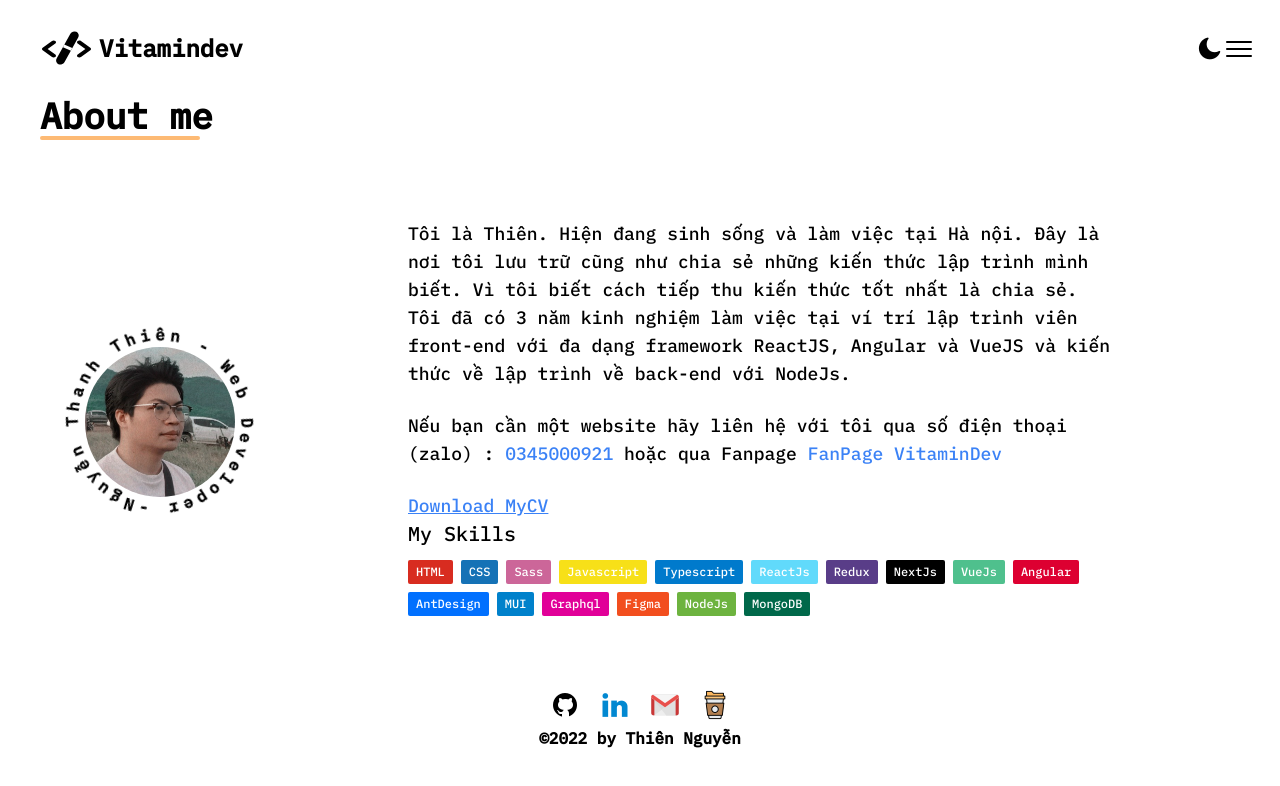
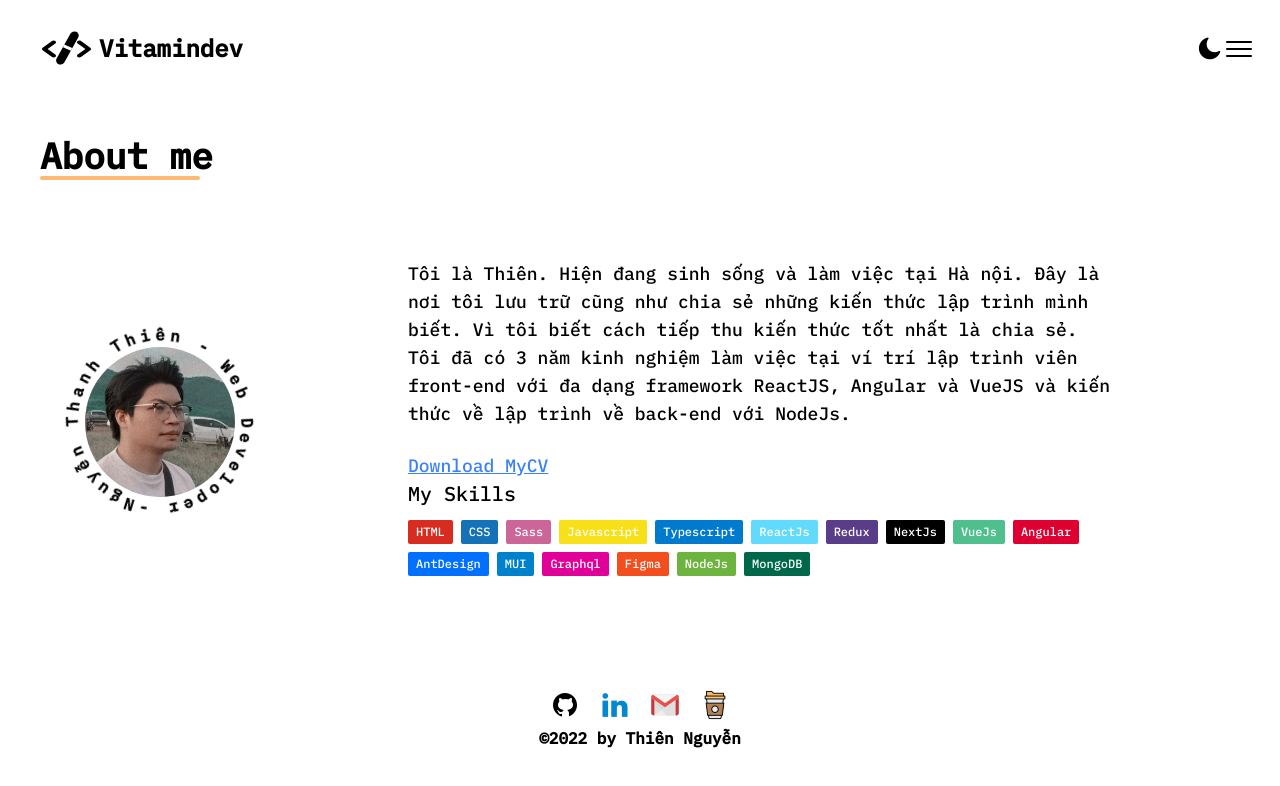
Before and after one commit to veDnimatvi/VitamindevSite, a Next.js app: page /about in a window 1280 px wide. Shown: the top 786 px of the page. Built offline with nearby package versions, Linux system fonts and the light colour scheme.

Commit message:
Update about.jsx

```diff
--- a/pages/about.jsx
+++ b/pages/about.jsx
@@ -120,15 +120,6 @@ const About = () => {
               VueJS và kiến thức về lập trình về back-end với NodeJs.
             </p>
 
-            <p className="mb-6 text-lg">
-              Nếu bạn cần một website hãy liên hệ với tôi qua số điện thoại
-              (zalo) :{" "}
-              <a className="text-blue-500" href="tel:+84345000921">
-                0345000921
-              </a>{" "} hoặc qua Fanpage <a className="text-blue-500" href="https://www.facebook.com/vitamindev">
-                FanPage VitaminDev
-              </a>
-            </p>
             <a
               href="https://drive.google.com/file/d/1SYgDuz8MTNUVHvIKwBsqh7VxfmHUhuXJ/view?usp=sharing"
               target="_blank"
```
